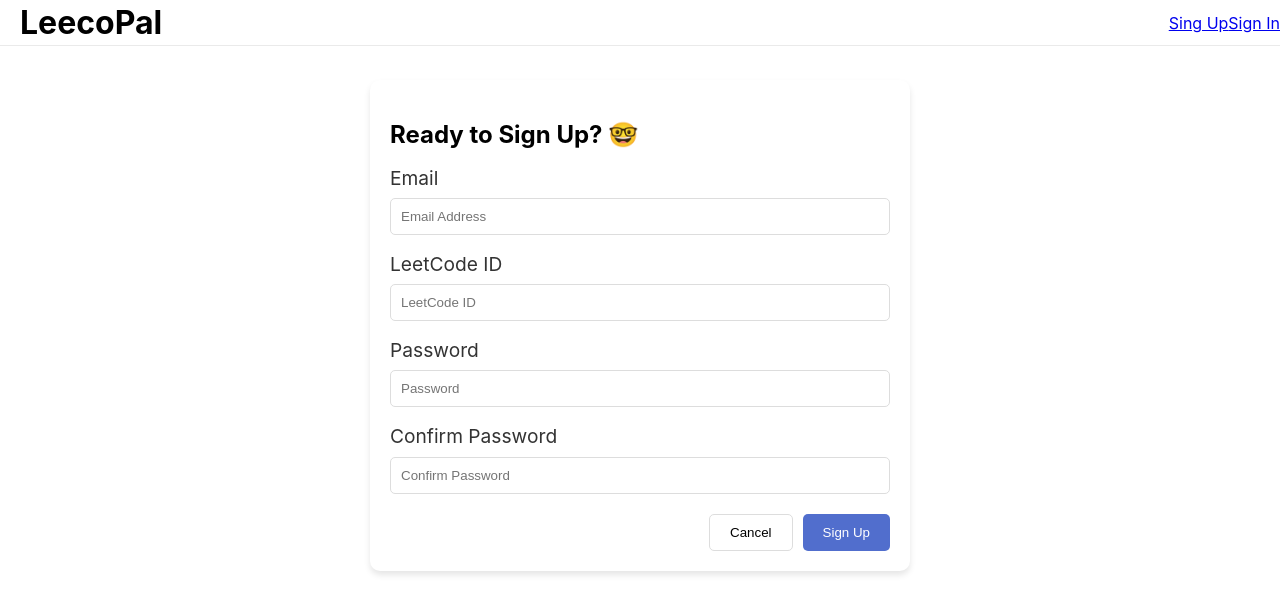
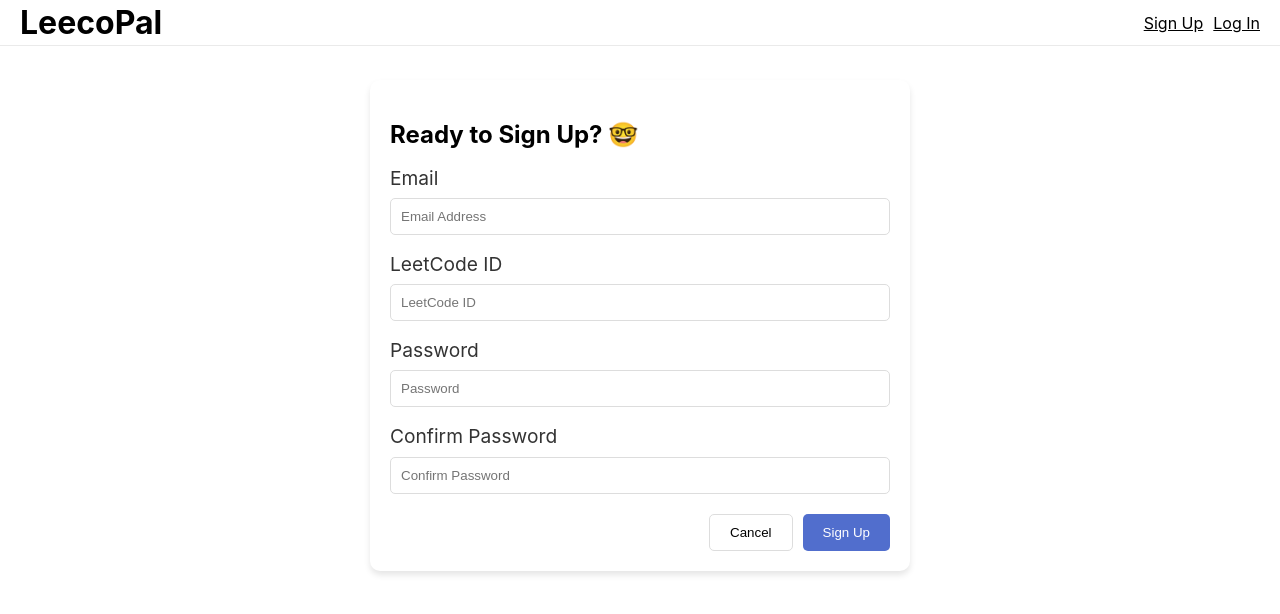
Before and after one commit to kyralu/leecopal, a React (Create React App) app: page /signup in a window 1280 px wide. Shown: the top 614 px of the page. Built offline with nearby package versions, Linux system fonts and the light colour scheme.

Commit message:
Refactor Navbar component and fix typos in Navbar and LoginPage

```diff
--- a/src/components/Navbar/Navbar.js
+++ b/src/components/Navbar/Navbar.js
@@ -1,46 +1,64 @@
 import { Link } from "react-router-dom";
 import style from "./Navbar.module.css";
+import { useNavigate } from "react-router-dom";
 
-const beforeLogggedin = () => {
+
+
+const BeforeLogggedin = () => {
   return (
-    <div className="links">
+    <div className={style.links}>
       <Link
         style={{ textDecoration: "underline" }}
-        className="link"
+        className={style.link}
         to="/signup"
       >
-        Sing Up
+        Sign Up
       </Link>
       <Link
         style={{ textDecoration: "underline" }}
-        className="link"
-        to="/signin"
+        className={style.link}
+        to="/login"
       >
-        Sign In
+        Log In
       </Link>
     </div>
   );
 };
 
-const afterLogggedin = (props) => {
+const AfterLogggedin = (props) => {
+  const handleClickSignOut = () => {
+    props.onSignOut();
+    props.navigate("/");
+  }
   return (
     <div className={style.links}>
       <div className={style.welcome}>🤖 <span className={style.userName}>{props.leetcodeId}</span></div>
-      <button className={style.signoutButton}>SIGN OUT</button>
+      <button className={style.signoutButton} onClick={handleClickSignOut}>SIGN OUT</button>
     </div>
   );
 }
 
 
 const Navbar = (props) => {
+
+  const navigate = useNavigate();
+
+  const handleClickSiteName = () => {
+    if(props.leetcodeId) {
+      // navigate to group page
+      navigate("/group");
+    } else {
+      // navigate to home page
+      navigate("/");
+    }
+  }
+
   return (
     <nav className={style.navbar}>
-      <div className={style.siteName}>
-        <Link to="/" style={{ textDecoration: "none" }}>
-          <h1>LeecoPal</h1>
-        </Link>
+      <div style={{ cursor: 'pointer' }} className={style.siteName} onClick={handleClickSiteName}>
+        <h1>LeecoPal</h1>
       </div>
-      {props.leetcodeId ? afterLogggedin(props) : beforeLogggedin()}
+      {props.leetcodeId ? AfterLogggedin({...props, navigate}) : BeforeLogggedin()}
     </nav>
   );
 };
--- a/src/pages/LoginPage/LoginPage.js
+++ b/src/pages/LoginPage/LoginPage.js
@@ -40,7 +40,7 @@ export default function LoginPage({onLoggedIn}) {
       }
 
       const result = await response.json();
-      onLoggedIn(result.leetcodeId);
+      onLoggedIn(result.leetcodeId, result.id);
       navigate("/group");
     } catch (e) {
       console.error("Error Occurred", e);
--- a/src/pages/SignUpPage/SignUpPage.js
+++ b/src/pages/SignUpPage/SignUpPage.js
@@ -73,7 +73,7 @@ export default function SignUpPage() {
 
   return (
     <div className={style.container}>
-      <form class={style.form} onSubmit={handleSubmit}>
+      <form className={style.form} onSubmit={handleSubmit}>
         <h2>Ready to Sign Up? 🤓</h2>
         <label className={style.label} htmlFor="email">
           Email
```
